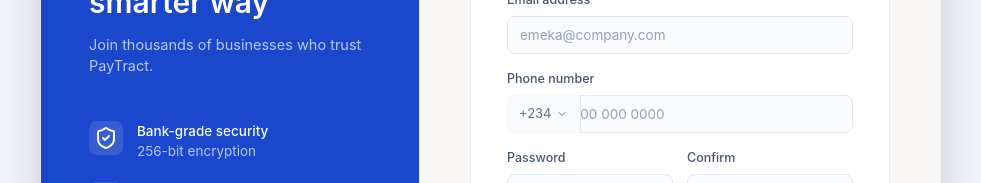
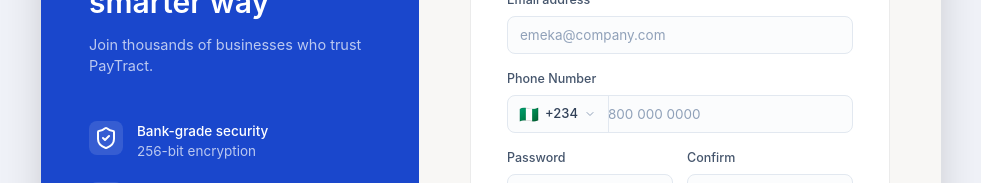
Before and after one commit to paytract/web, a Next.js app: page /sign-up in a window 1280 px wide. Shown: the part 305-488 px from the top of the page, without its empty margins (149-1130 px from the left). Built offline with nearby package versions, Linux system fonts and the light colour scheme.

Commit message:
feat(auth): implement interactive country code selector for signup

```diff
--- a/components/ui/Input.tsx
+++ b/components/ui/Input.tsx
@@ -24,7 +24,7 @@ export const Input = React.forwardRef<HTMLInputElement, InputProps>(
         <div className="relative flex items-center w-full group">
           {/* Prefix (e.g., +234) */}
           {prefix && (
-            <div className="absolute left-0 top-0 bottom-0 flex items-center px-3 border-r border-slate-200 bg-slate-50 text-slate-500 rounded-l-lg text-[13px] select-none z-10">
+            <div className="absolute left-0 top-0 bottom-0 flex items-center z-20">
               {prefix}
             </div>
           )}
@@ -41,7 +41,7 @@ export const Input = React.forwardRef<HTMLInputElement, InputProps>(
               "focus:outline-none focus:border-brand-primary focus:ring-4 focus:ring-brand-primary/10 focus:bg-white",
               "disabled:opacity-50 disabled:cursor-not-allowed",
               // Conditional Padding for Prefix/Icon
-              prefix && "pl-16",
+              prefix && "pl-25",
               icon && "pr-10",
               // Error States
               error &&
--- a/features/auth/components/SignupForm.tsx
+++ b/features/auth/components/SignupForm.tsx
@@ -20,6 +20,7 @@ import {
 } from "lucide-react";
 import Image from "next/image";
 import logo from "@/public/assets/logo.png";
+import { COUNTRIES, Country } from "../utils/countries";
 
 const signupSchema = z
   .object({
@@ -40,6 +41,8 @@ type SignupFormValues = z.infer<typeof signupSchema>;
 export const SignupForm = () => {
   const [showPassword, setShowPassword] = useState(false);
   const [showConfirmPassword, setShowConfirmPassword] = useState(false);
+  const [selectedCountry, setSelectedCountry] = useState<Country>(COUNTRIES[0]);
+  const [isDropdownOpen, setIsDropdownOpen] = useState(false);
 
   const {
     register,
@@ -162,15 +165,61 @@ export const SignupForm = () => {
               />
 
               <Input
-                label="Phone number"
+                label="Phone Number"
                 placeholder="800 000 0000"
-                prefix={
-                  <span className="flex items-center gap-1">
-                    +234 <ChevronDown className="h-3 w-3" />
-                  </span>
-                }
                 {...register("phone")}
                 error={errors.phone?.message}
+                prefix={
+                  <div className="relative h-full flex items-center">
+                    <button
+                      type="button"
+                      onClick={() => setIsDropdownOpen(!isDropdownOpen)}
+                      className="flex items-center gap-1.5 px-3 h-full hover:bg-slate-100 transition-colors rounded-l-lg border-r border-slate-200"
+                    >
+                      <span className="text-[16px] leading-none">
+                        {selectedCountry.flag}
+                      </span>
+                      <span className="text-[13px] font-medium text-slate-700">
+                        {selectedCountry.code}
+                      </span>
+                      <ChevronDown
+                        className={cn(
+                          "h-3 w-3 text-slate-400 transition-transform",
+                          isDropdownOpen && "rotate-180",
+                        )}
+                      />
+                    </button>
+
+                    {isDropdownOpen && (
+                      <>
+                        <div
+                          className="fixed inset-0 z-40"
+                          onClick={() => setIsDropdownOpen(false)}
+                        />
+
+                        <div className="absolute top-full left-0 mt-1 w-48 bg-white border border-slate-200 rounded-xl shadow-xl z-50 py-1 overflow-hidden animate-in fade-in zoom-in-95 duration-100">
+                          {COUNTRIES.map((c) => (
+                            <button
+                              key={c.iso}
+                              type="button"
+                              className="w-full flex items-center gap-3 px-4 py-2.5 text-sm text-slate-700 hover:bg-slate-50 transition-colors"
+                              onClick={() => {
+                                setSelectedCountry(c);
+                                setIsDropdownOpen(false);
+                              }}
+                            >
+                              <span className="text-lg">{c.flag}</span>
+                              <span className="font-medium">{c.code}</span>
+                              <span className="text-slate-400 text-xs ml-auto">
+                                {c.name}
+                              </span>
+                            </button>
+                          ))}
+                        </div>
+                      </>
+                    )}
+                  </div>
+                }
               />
 
               <div className="grid grid-cols-1 md:grid-cols-2 gap-3.5">
--- /dev/null
+++ b/features/auth/utils/countries.ts
@@ -0,0 +1,14 @@
+export interface Country {
+  code: string;
+  flag: string;
+  name: string;
+  iso: string;
+}
+
+export const COUNTRIES: Country[] = [
+  { code: "+234", flag: "🇳🇬", name: "Nigeria", iso: "NG" },
+  { code: "+1", flag: "🇺🇸", name: "United States", iso: "US" },
+  { code: "+44", flag: "🇬🇧", name: "United Kingdom", iso: "GB" },
+  { code: "+233", flag: "🇬🇭", name: "Ghana", iso: "GH" },
+  { code: "+254", flag: "🇰🇪", name: "Kenya", iso: "KE" },
+];
```
